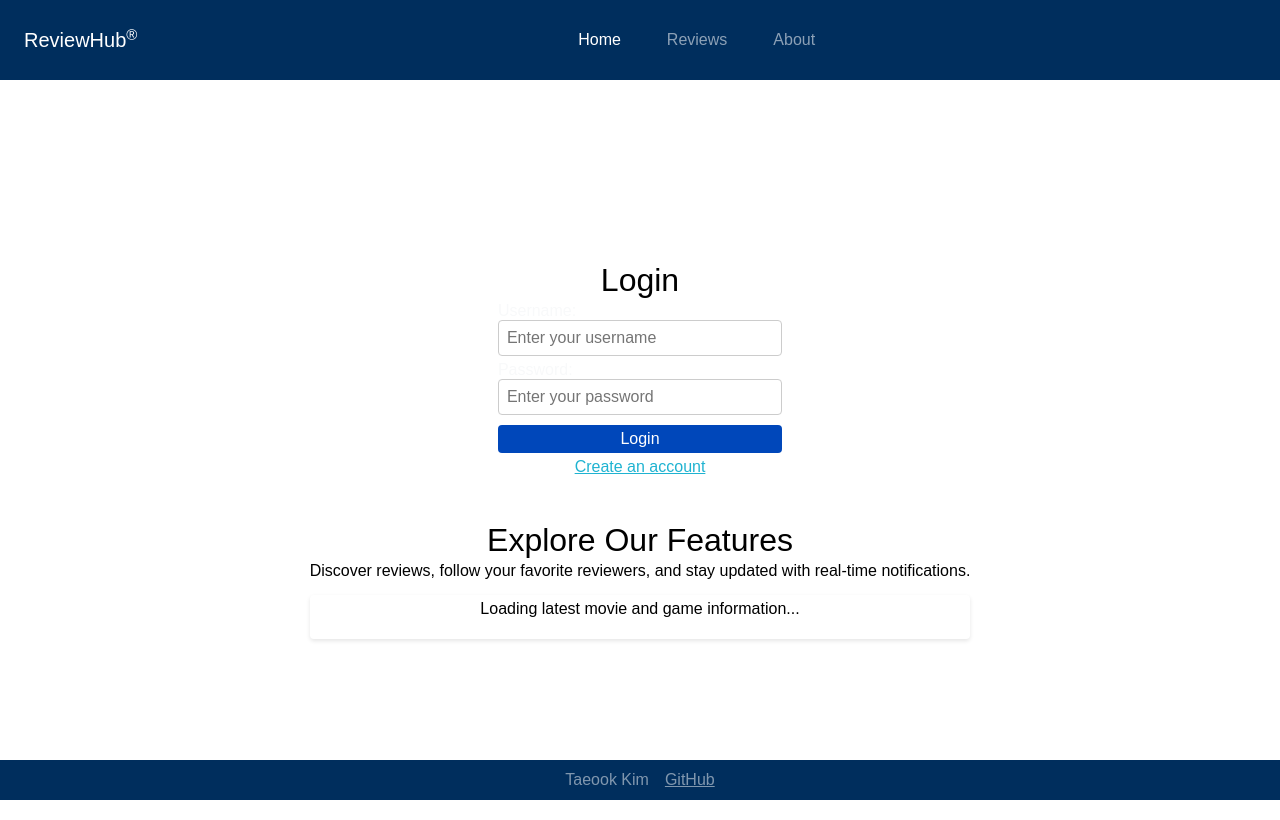
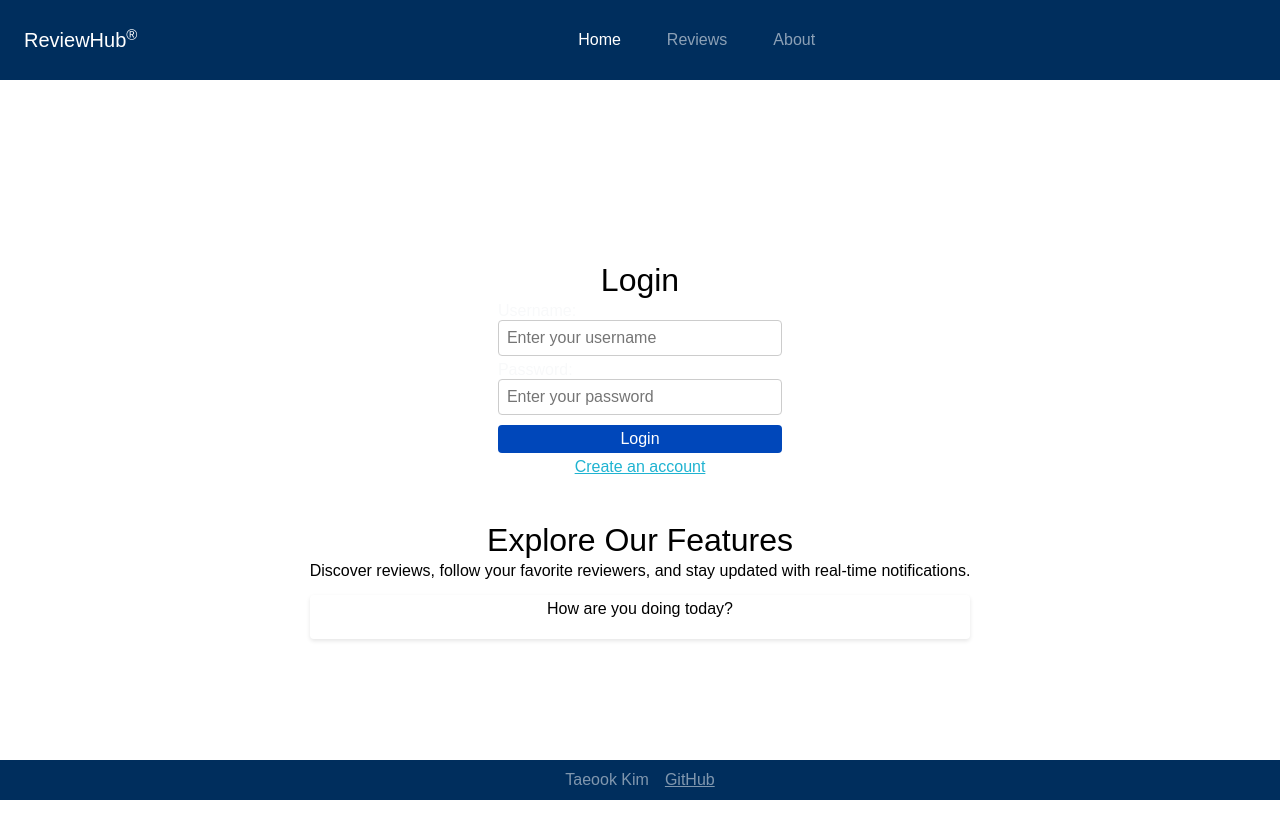
Before and after one commit to taeook/startup, a React (Vite) app: page / in a window 1280 px wide. Built offline with nearby package versions, Linux system fonts and the light colour scheme.

Commit message:
Update login.jsx

```diff
--- a/src/login/login.jsx
+++ b/src/login/login.jsx
@@ -95,7 +95,7 @@ export function Login({ authState, onLogin, onLogout }) {
           with real-time notifications.
         </p>
         <div id="third-party-placeholder">
-          <p>Loading latest movie and game information...</p>
+          <p>How are you doing today?</p>
         </div>
       </div>
     </main>
```
